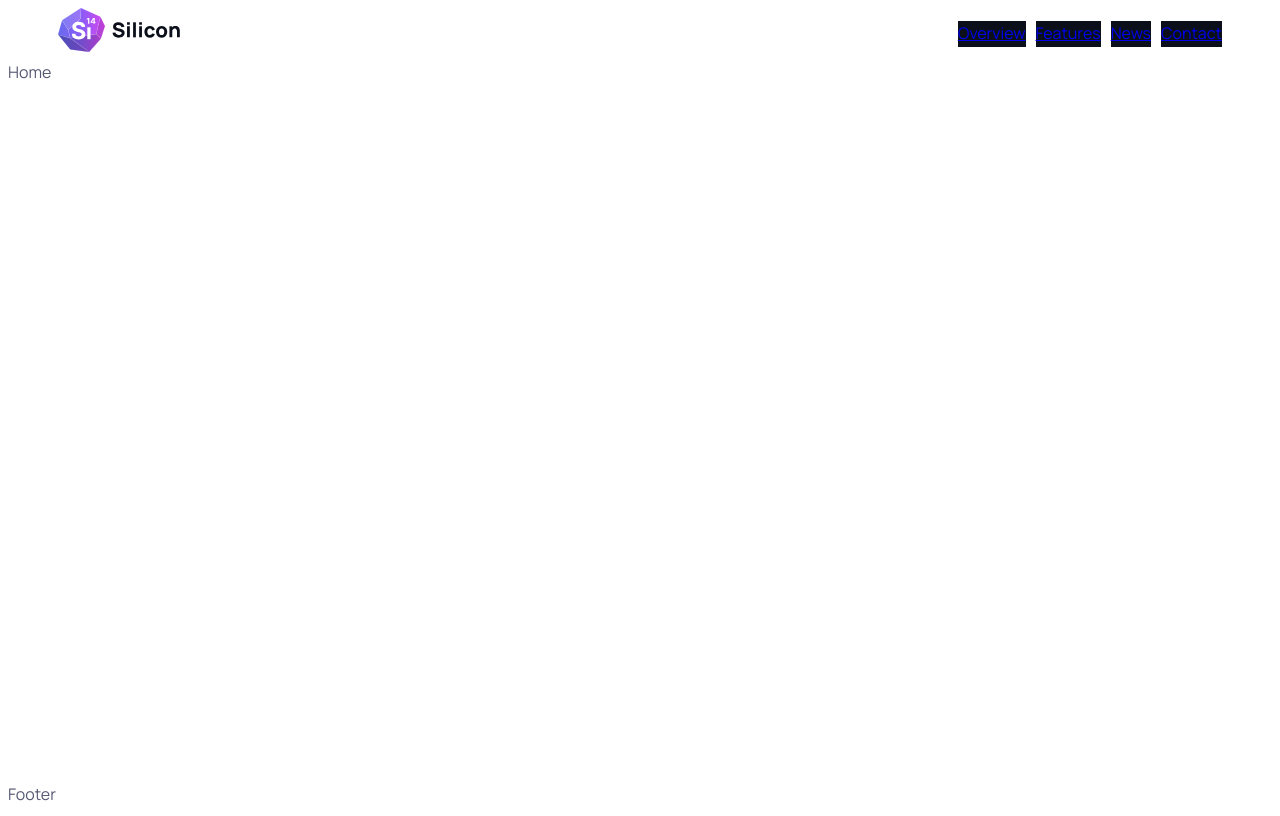
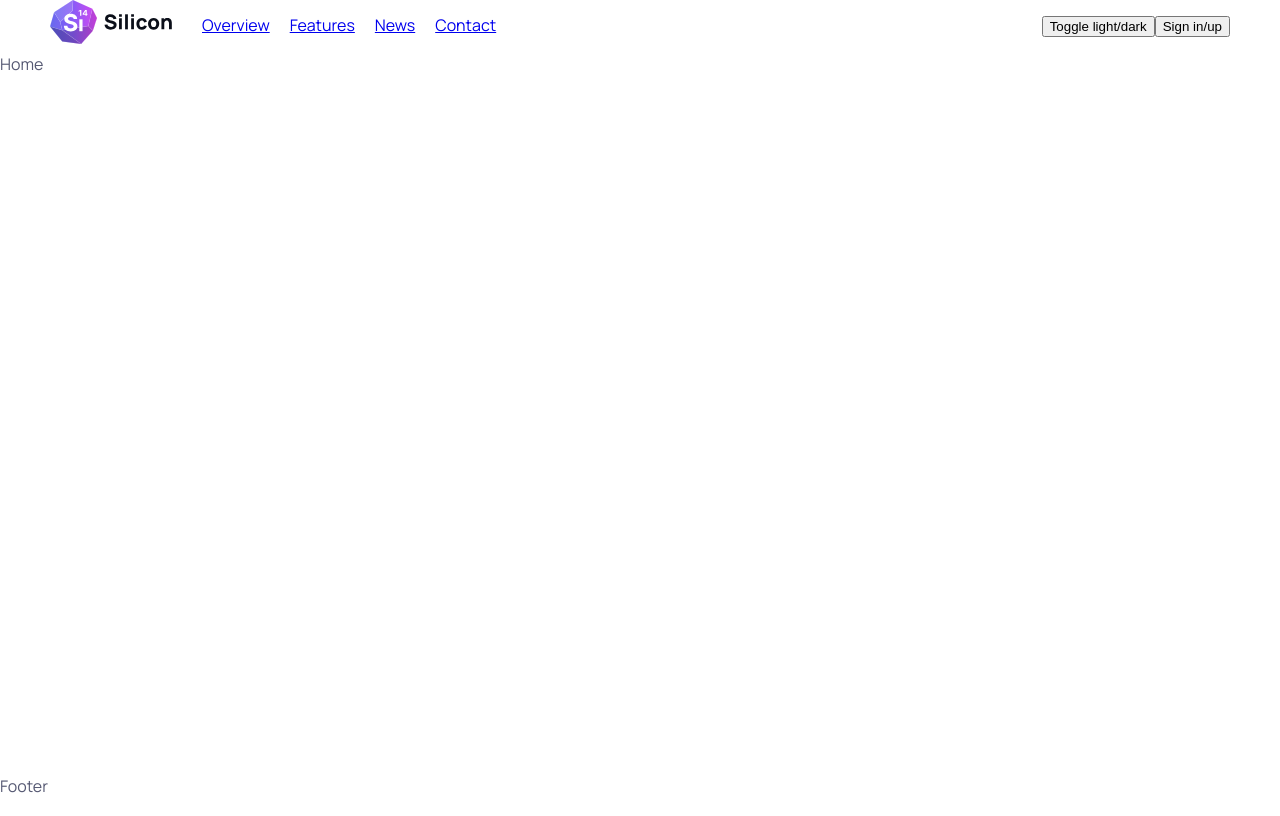
Before and after one commit to KimmoKAhola/Silicon-Kimmo-Ahola, a React (Vite) app: page / in a window 1280 px wide. Built offline with nearby package versions, Linux system fonts and the light colour scheme.

Commit message:
added a reset scss file

```diff
--- a/src/css/main.css
+++ b/src/css/main.css
@@ -1,4 +1,58 @@
+/* http://meyerweb.com/eric/tools/css/reset/
+   v2.0 | 20110126
+   License: none (public domain)
+*/
 @import url("https://fonts.googleapis.com/css2?family=Manrope:wght@200;300;400;500;600;700;800&display=swap");
+html, body, div, span, applet, object, iframe,
+h1, h2, h3, h4, h5, h6, p, blockquote, pre,
+a, abbr, acronym, address, big, cite, code,
+del, dfn, em, img, ins, kbd, q, s, samp,
+small, strike, strong, sub, sup, tt, var,
+b, u, i, center,
+dl, dt, dd, ol, ul, li,
+fieldset, form, label, legend,
+table, caption, tbody, tfoot, thead, tr, th, td,
+article, aside, canvas, details, embed,
+figure, figcaption, footer, header, hgroup,
+menu, nav, output, ruby, section, summary,
+time, mark, audio, video {
+  margin: 0;
+  padding: 0;
+  border: 0;
+  font-size: 100%;
+  font: inherit;
+  vertical-align: baseline;
+}
+
+/* HTML5 display-role reset for older browsers */
+article, aside, details, figcaption, figure,
+footer, header, hgroup, menu, nav, section {
+  display: block;
+}
+
+body {
+  line-height: 1;
+}
+
+ol, ul {
+  list-style: none;
+}
+
+blockquote, q {
+  quotes: none;
+}
+
+blockquote:before, blockquote:after,
+q:before, q:after {
+  content: "";
+  content: none;
+}
+
+table {
+  border-collapse: collapse;
+  border-spacing: 0;
+}
+
 html, body {
   line-height: 160%;
   font-weight: 400;
@@ -163,14 +217,20 @@ header .container {
   align-items: center;
   padding: 0px 50px;
 }
-header .container .menu-links {
+header .container .left {
   display: flex;
-  gap: 10px;
+  justify-content: center;
+  align-items: center;
+  gap: 30px;
 }
-header .container .menu-links .nav-link {
-  background-color: #0B0F19;
+header .container .left .menu-links {
+  display: flex;
+  gap: 20px;
 }
-header .container .menu-links .nav-link:hover {
+header .container .left .menu-links .nav-link {
+  transition: ease-in 0.3s;
+}
+header .container .left .menu-links .nav-link:hover {
   background-color: #4C82F7;
 }
 
--- a/src/css/scss/_core.scss
+++ b/src/css/scss/_core.scss
@@ -1,3 +1,4 @@
+@import './core/reset';
 @import './core/media';
 @import './core/colors';
 @import './core/fonts';
--- /dev/null
+++ b/src/css/scss/core/_reset.scss
@@ -0,0 +1,48 @@
+/* http://meyerweb.com/eric/tools/css/reset/
+   v2.0 | 20110126
+   License: none (public domain)
+*/
+
+html, body, div, span, applet, object, iframe,
+h1, h2, h3, h4, h5, h6, p, blockquote, pre,
+a, abbr, acronym, address, big, cite, code,
+del, dfn, em, img, ins, kbd, q, s, samp,
+small, strike, strong, sub, sup, tt, var,
+b, u, i, center,
+dl, dt, dd, ol, ul, li,
+fieldset, form, label, legend,
+table, caption, tbody, tfoot, thead, tr, th, td,
+article, aside, canvas, details, embed,
+figure, figcaption, footer, header, hgroup,
+menu, nav, output, ruby, section, summary,
+time, mark, audio, video {
+	margin: 0;
+	padding: 0;
+	border: 0;
+	font-size: 100%;
+	font: inherit;
+	vertical-align: baseline;
+}
+/* HTML5 display-role reset for older browsers */
+article, aside, details, figcaption, figure,
+footer, header, hgroup, menu, nav, section {
+	display: block;
+}
+body {
+	line-height: 1;
+}
+ol, ul {
+	list-style: none;
+}
+blockquote, q {
+	quotes: none;
+}
+blockquote:before, blockquote:after,
+q:before, q:after {
+	content: '';
+	content: none;
+}
+table {
+	border-collapse: collapse;
+	border-spacing: 0;
+}
--- a/src/css/scss/sections/_navbar.scss
+++ b/src/css/scss/sections/_navbar.scss
@@ -1,21 +1,27 @@
 //work on the navbar here
-header{
-  .container{
+header {
+  .container {
     display: flex;
     justify-content: space-between;
     align-items: center;
     padding: 0px 50px;
 
-    .menu-links{
+    .left {
       display: flex;
-      gap: 10px;
+      justify-content: center;
+      align-items: center;
+      gap: 30px;
+      .menu-links {
+        display: flex;
+        gap: 20px;
+        .nav-link {
+          transition: ease-in 0.3s;
+        }
 
-      .nav-link{
-        background-color: #0B0F19;
-      }
-
-      .nav-link:hover{
-        background-color: #4C82F7;
+        .nav-link:hover {
+          background-color: #4C82F7;
+          //Add something nice here
+        }
       }
     }
   }
--- a/src/views/sections/Navbar.jsx
+++ b/src/views/sections/Navbar.jsx
@@ -6,7 +6,8 @@ const Navbar = () => {
     return (
         <header>
             <div className="container">
-                <Link id="logo" to="/">
+
+                <div className="left"><Link id="logo" to="/">
                     <img src={Logo} alt="silicon logotype"/>
                 </Link>
                     <nav id="menu">
@@ -18,6 +19,15 @@ const Navbar = () => {
                         </div>
                     </nav>
                 </div>
+
+                <div className="right">
+                    <button>Toggle light/dark</button>
+                    <button>Sign in/up</button>
+
+                </div>
+
+            </div>
+
         </header>
     )
 }
```
Also changed, not shown: 1 other file (tests, documents, lock files or other folders). Lines whose indentation alone changed are shown as unchanged.
